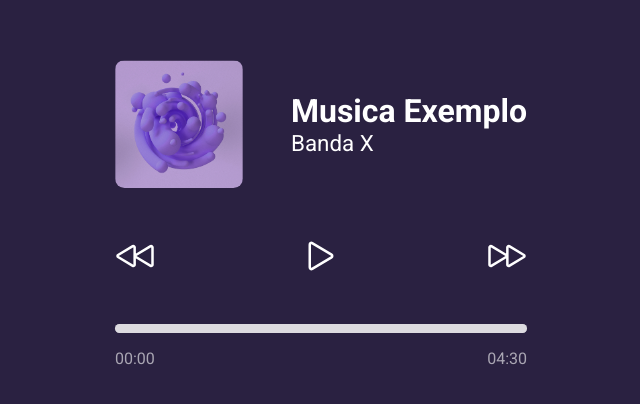
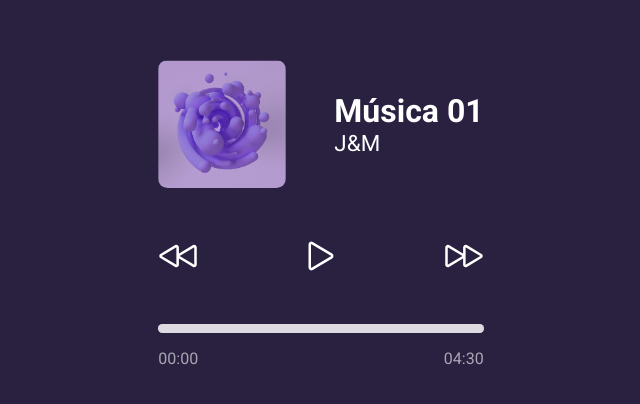
Before and after one commit to nannilopes/music-player, a plain HTML site: page index.html in a window 1280 px wide. Shown: the part 186-590 px from the top of the page, without its empty margins (319-959 px from the left). Drawn offline with nearby package versions, Linux system fonts and the light colour scheme.

Commit message:
Colocamos música

```diff
--- a/index.html
+++ b/index.html
@@ -16,16 +16,18 @@
 <body>
     <div class="content">
         <div class="music">
-            <img src="./assets/music-img.png" alt="Capa do album que contem a musica" />
-
-
+            <img
+            id="music-album"
+            src="./assets/music-img.png"
+            alt="Capa do album que contem a musica"
+             />
 
 
             <div class="music-info">
+                <audio id="music-player"></audio>
+                <h1 id="music-title">Música Exemplo</h1>
 
-
-                <h1>Musica Exemplo</h1>
-                <span>Banda X</span>
+                <span id="music-artist">Banda X</span>
             </div>
 
 
@@ -33,9 +35,10 @@
         </div>
 
         <div class="buttons">
-            <button><ion-icon name="play-back-outline"></ion-icon></button>
-            <button><ion-icon name="play-outline"></ion-icon></button>
-            <button><ion-icon name="play-forward-outline"></ion-icon></button>
+
+            <button id="playBack"><ion-icon name="play-back-outline"></ion-icon></button>
+            <button id="playPause"><ion-icon name="play-outline"></ion-icon></button>
+            <button id="playForward"><ion-icon name="play-forward-outline"></ion-icon></button>
 
         </div>
 
@@ -43,12 +46,12 @@
 
             <div class="progress">
                 <div class="progress-bg"></div>
-            <input type="range" class="progress-bar" />
+                <input id="progressBar"type="range" class="progress-bar" />
             </div>
 
             <div class="time">
-            <span>00:00</span>
-            <span>04:30</span>
+                <span id="current-time">00:00</span>
+                <span id="end-time">04:30</span>
             </div>
 
         </div>
@@ -57,6 +60,8 @@
     <script type="module" src="https://unpkg.com/ionicons@7.1.0/dist/ionicons/ionicons.esm.js"></script>
     <script nomodule src="https://unpkg.com/ionicons@7.1.0/dist/ionicons/ionicons.js"></script>
 
+    <script src="./scripts.js"></script>
+
 
 
 </body>
--- /dev/null
+++ b/scripts.js
@@ -0,0 +1,50 @@
+const musicPlayer = document.getElementById("music-player")
+const musicAlbum = document.getElementById("music-album")
+const musicTitle = document.getElementById("music-title")
+const musicArtist= document.getElementById("music-artist")
+
+const playBack = document.getElementById("playBack")
+const playForward = document.getElementById("playForward")
+const playPause= document.getElementById("playPause")
+
+const progressBar= document.getElementById("progressBar")
+const currentTime= document.getElementById("current-time")
+const endTime= document.getElementById("end-time")
+
+const musics=[
+    {
+        caminhoDaMusica: "./music/m1.mp3",
+        tituloDaMusica: "Música 01",
+        artista:"J&M",
+        album:"./assets/music-img.png"
+    },
+    {
+        caminhoDaMusica: "./music/m2.mp3",
+        tituloDaMusica: "Música 02",
+        artista:"J&M",
+        album:"./assets/music-img.png"
+
+    },
+    {
+        caminhoDaMusica: "./music/m3.mp3",
+        tituloDaMusica: "Música 03",
+        artista:"J&M",
+        album:"./assets/music-img.png"
+
+    }
+
+]
+
+function getMusic (){
+    musicPlayer.src = musics[0].caminhoDaMusica
+    musicAlbum.src = musics[0].album
+    musicTitle.innerText = musics[0].tituloDaMusica
+    musicArtist.innerText = musics[0].artista
+
+}
+
+getMusic()
+
+playPause.addEventListener("click", function (){
+    musicPlayer.play()
+})
```
Lines whose indentation alone changed are shown as unchanged.
